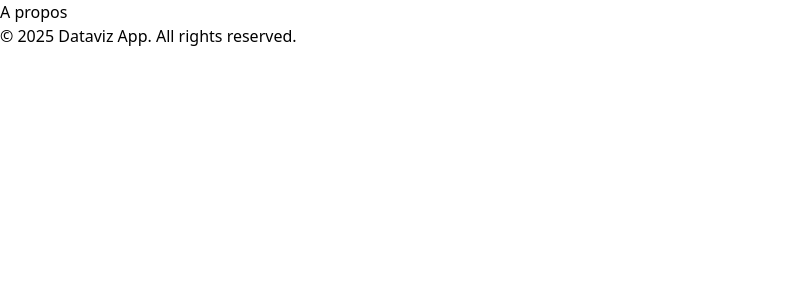
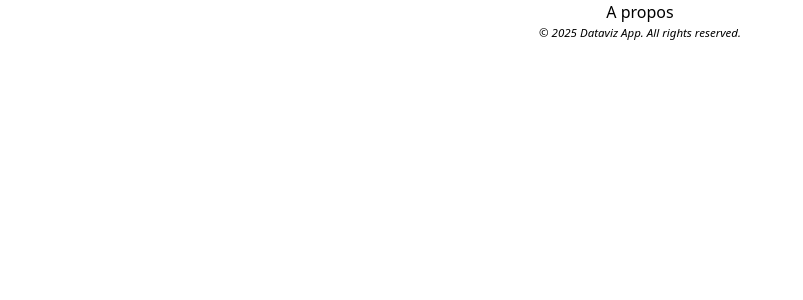
Before and after one commit to LaurieLM/dataviz, a React (Vite) app: page / in a window 1280 px wide. Shown: the top 300 px of the page, without its empty margins (0-803 px from the left). Built offline with nearby package versions, Linux system fonts and the light colour scheme.

Commit message:
feature / add style Footer

```diff
--- a/src/components/Footer.tsx
+++ b/src/components/Footer.tsx
@@ -1,8 +1,8 @@
 export default function Footer() {
     return (
-        <footer>
+        <footer className="flex flex-col items-center">
             <a href="">A propos</a>
-            <p>© 2025 Dataviz App. All rights reserved.</p>
+            <p className="italic text-[0.9vw]" >© 2025 Dataviz App. All rights reserved.</p>
         </footer>
     )
 }
```
